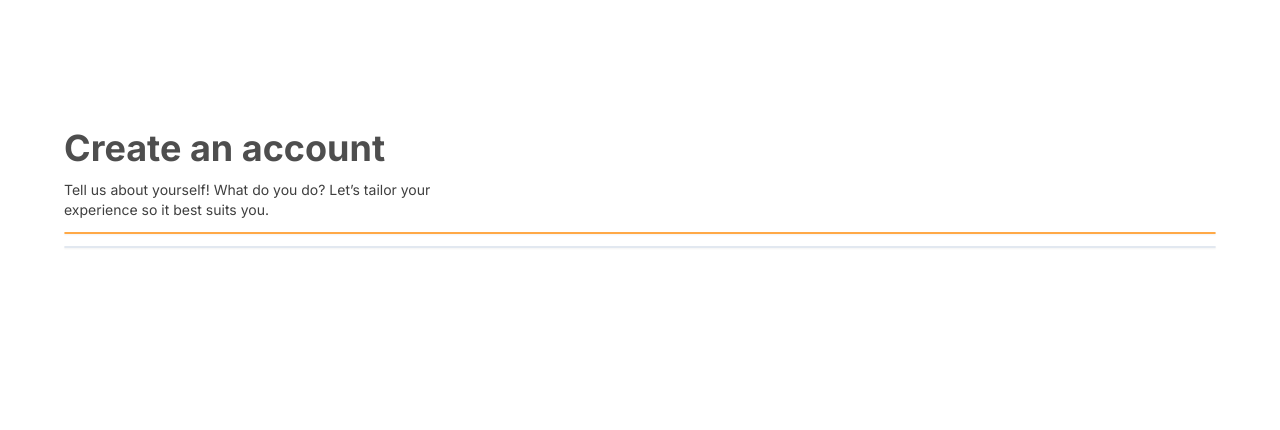
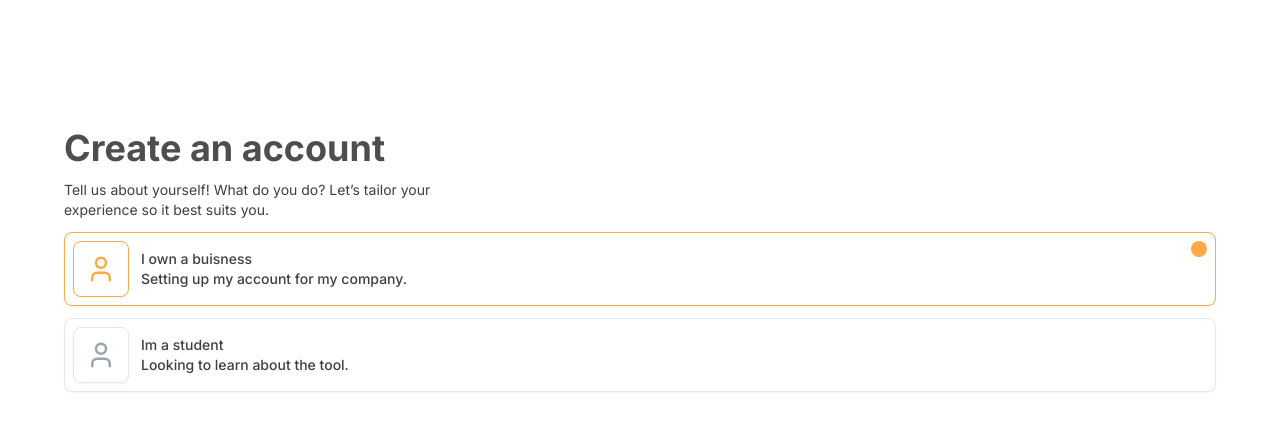
Before and after one commit to lepronet85/corinna-ai, a Next.js app: page /auth/sign-up in a window 1280 px wide. Shown: the top 430 px of the page. Built offline with nearby package versions, Linux system fonts and the light colour scheme; no server answers.

Commit message:
Update user type component

```diff
--- a/src/components/forms/sign-up/user-type-card.tsx
+++ b/src/components/forms/sign-up/user-type-card.tsx
@@ -1,8 +1,10 @@
 "use client";
 
-import { Card } from "@/components/ui/card";
+import { Card, CardContent, CardDescription } from "@/components/ui/card";
+import { Input } from "@/components/ui/input";
 import { Label } from "@/components/ui/label";
 import { cn } from "@/lib/utils";
+import { User } from "lucide-react";
 import React from "react";
 import { FieldValues, UseFormRegister } from "react-hook-form";
 
@@ -30,7 +32,49 @@ const UserTypeCard = ({
           "w-full cursor-pointer",
           userType == value && "border-orange"
         )}
-      ></Card>
+      >
+        <CardContent className="flex justify-between p-2">
+          <div className="flex items-center gap-3">
+            <Card
+              className={cn(
+                "flex justify-center p-3",
+                userType == value && "border-orange"
+              )}
+            >
+              <User
+                size={30}
+                className={cn(
+                  userType == value ? "text-orange" : "text-gray-400"
+                )}
+              />
+            </Card>
+            <div className="">
+              <CardDescription className="text-iridium">
+                {title}
+              </CardDescription>
+              <CardDescription className="text-iridium">{text}</CardDescription>
+            </div>
+          </div>
+          <div>
+            <div
+              className={cn(
+                "w-4 h-4 rounded-full",
+                userType == value ? "bg-orange" : "bg-transparent"
+              )}
+            >
+              <Input
+                {...register("type", {
+                  onChange: (e) => setUserType(e.target.value),
+                })}
+                value={value}
+                id={value}
+                className="hidden"
+                type="radio"
+              />
+            </div>
+          </div>
+        </CardContent>
+      </Card>
     </Label>
   );
 };
```
